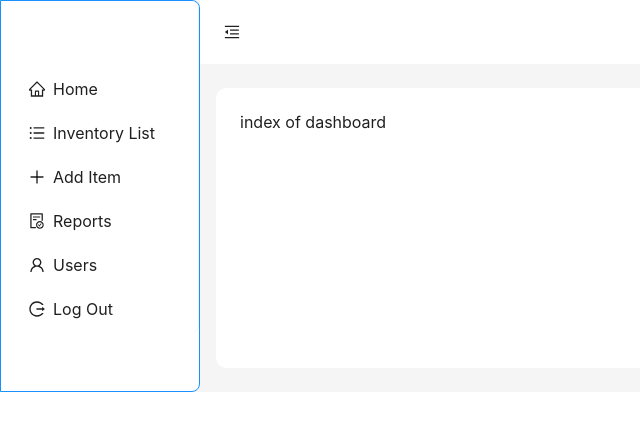
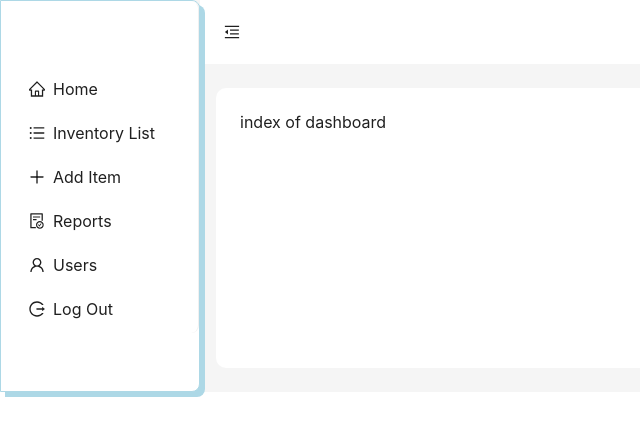
Before and after one commit to afaankhawaja/inventory-frontend, a React (Vite) app: page / in a window 1280 px wide. Shown: the top 436 px of the page, without its empty margins (0-640 px from the left). Built offline with nearby package versions, Linux system fonts and the light colour scheme; sample sign-in values are in the browser's storage.

Commit message:
added a shadow around sider

```diff
--- a/src/Layout/components/HomeLayout.tsx
+++ b/src/Layout/components/HomeLayout.tsx
@@ -29,8 +29,9 @@ const HomeLayout: React.FC = () => {
         collapsed={collapsed}
         style={{
           backgroundColor: colorBgContainer,
-          border: "1px solid #1890ff",
+          border: "1px solid lightblue",
           borderRadius: "0px 8px 8px 0px",
+          boxShadow: "5px 5px lightblue",
         }}
       >
         <div className="demo-logo-vertical" />
```
